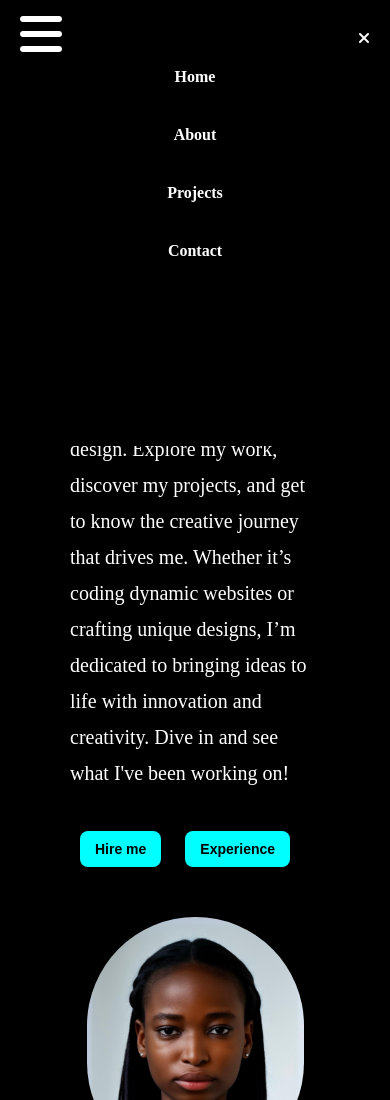
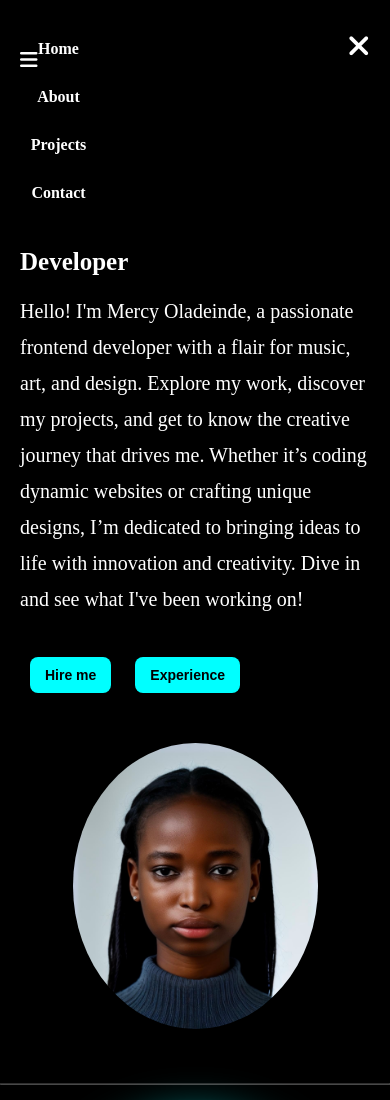
Before and after one commit to m3rcyO/Portfolio-page, a plain HTML site: page index.html in a window 390 px wide. Shown: the top 1100 px of the page. Drawn offline with nearby package versions, Linux system fonts and the light colour scheme.

Commit message:
increased reponsiveness

```diff
--- a/index.html
+++ b/index.html
@@ -63,6 +63,7 @@
       </div>
     </div>
   </section>
+  <hr class="line">
   <section id="about">
     <div class="aboutimg">
       <img src="about.jpg" alt="animated image of girl coding">
@@ -88,6 +89,7 @@
       </button>
     </div>
   </section>
+  <hr class="line">
   <section id="contact">
     <div class="contact-text">
       <h2> Contact <span> Me</span></h2>
--- a/mediaquery.css
+++ b/mediaquery.css
@@ -9,20 +9,28 @@
     flex-direction: column;
   }
   #home {
-    padding: 10px 20px;
+    padding: 10px 0px;
   }
   .maintext {
-    flex: 1;
+    padding: 0;
+    text-align: left;
   }
   .maintext h3 {
     font-size: 40px;
+    position: relative;
+    top: 35px;
+
   }
   .maintext h1 {
     font-size: 25px;
+    /* margin-bottom: 50px; */
+    position: relative;
+    top: 20px;
   }
   .maintext p {
     font-size: 20px;
     line-height: 1.8;
+
   }
   .btnbox > btn2 {
     margin: 10px 10px;
@@ -32,22 +40,32 @@
     font-size: 14px;
   }
   .main-img {
-    flex: 1;
+    margin-top: 50px;
     width: 70%;
+    border-radius: 50%;
   }
+.main-img img {
+  border-radius: 50%;
+}
+
+
 
 #menu{
   display: block;
+  position: relative;
+  top: 40px;
+
   cursor: pointer;
   margin-left: 20px;
+  font-size: 20px;
 }
 #nav{
-  position: relative;
+  /* position: relative;
   top: 0;
-  left: 0;
+  left: 0; */
   background-color: black;
-  height: 40vh;
-  width: 100%;
+  height: 20vh;
+  width: 30%;
   /* display: none; */
   flex-direction: column;
   /* justify-content: flex-start; */
@@ -56,7 +74,7 @@
 }
 .nav-bar{
   flex-direction: column;
-  gap: 20px;
+  gap: 10px;
   position: relative;
 }
 #close{
@@ -64,11 +82,12 @@
   top: 30px;
   right: 20px;
   cursor: pointer;
+  font-size: 30px;
 }
 /* about section */
 #about{
   flex-direction: column;
-  padding: 50px 20px;
+  padding: 40px 10px;
 }
 .aboutimg {
     margin-right: 0;
@@ -78,7 +97,7 @@
    .about-text {
     margin-left: 0;
     padding: 10px;
-    text-align: center;
+    text-align: left;
 }
 .about-text h2{
 font-size: 35px;
@@ -121,6 +140,6 @@ font-size: 35px;
 
   .submit-button {
     font-size: 16px;
-    padding: 18px 20px;
+    padding: 20px 20px;
   }
 }
--- a/script.js
+++ b/script.js
@@ -4,6 +4,7 @@ const menuList = document.getElementById('nav')
 
 menu.addEventListener('click', ()=>{
     menuList.style.display = "flex"
+    menu.style.display = "none"
 });
 // close.addEventListener("click", () => {
 //     menuList.style.display = "none"
--- a/style.css
+++ b/style.css
@@ -331,3 +331,7 @@ span {
 #menu{
   display: none;
 }
+.line{
+  color: #00cccc;
+  opacity: 0.3;
+}
```
